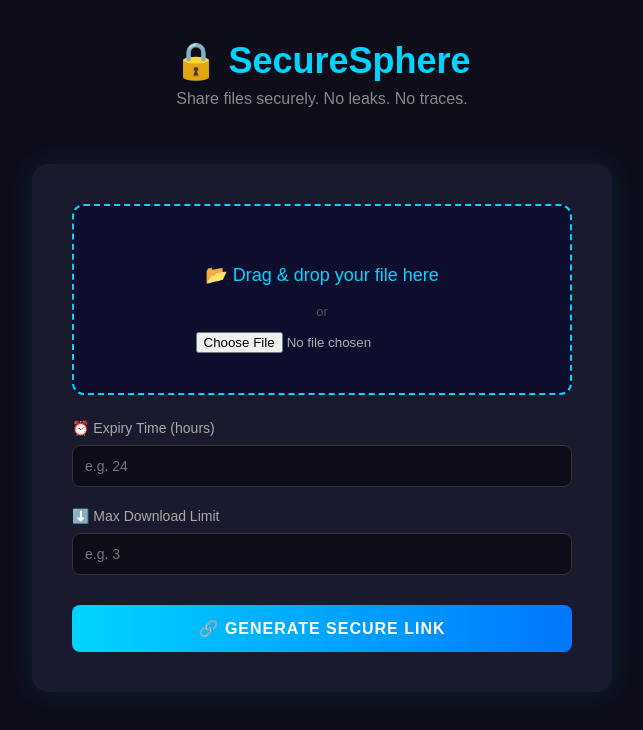
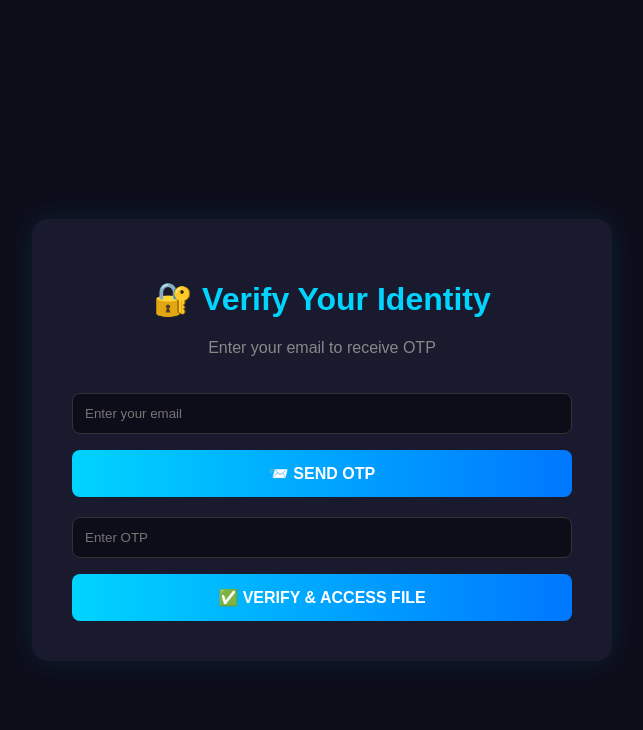
Before and after one commit to Harini-2410/securesphere-frontend, a React (Create React App) app: page /otp in a window 1280 px wide. Shown: the top 730 px of the page, without its empty margins (318-961 px from the left). Built offline with nearby package versions, Linux system fonts and the light colour scheme.

Commit message:
added OTP page with routing

```diff
--- a/src/App.js
+++ b/src/App.js
@@ -1,36 +1,33 @@
-function App() {
+import { BrowserRouter, Routes, Route } from 'react-router-dom';
+import OTPPage from './OTPPage';
+
+function UploadPage() {
   return (
     <div style={{ minHeight: "100vh", backgroundColor: "#0d0d1a", padding: "40px", fontFamily: "Arial", display: "flex", flexDirection: "column", alignItems: "center" }}>
 
-      {/* Header */}
       <div style={{ textAlign: "center", marginBottom: "40px" }}>
         <h1 style={{ color: "#00d4ff", fontSize: "36px", margin: 0 }}>🔒 SecureSphere</h1>
         <p style={{ color: "#888", marginTop: "8px" }}>Share files securely. No leaks. No traces.</p>
       </div>
 
-      {/* Card */}
       <div style={{ backgroundColor: "#1a1a2e", borderRadius: "16px", padding: "40px", width: "100%", maxWidth: "500px", boxShadow: "0 0 30px rgba(0,212,255,0.1)" }}>
 
-        {/* Upload Box */}
         <div style={{ border: "2px dashed #00d4ff", borderRadius: "12px", padding: "40px", textAlign: "center", backgroundColor: "#0d0d2e", cursor: "pointer" }}>
           <p style={{ color: "#00d4ff", fontSize: "18px" }}>📂 Drag & drop your file here</p>
           <p style={{ color: "#555", fontSize: "13px" }}>or</p>
           <input type="file" style={{ color: "#aaa" }} />
         </div>
 
-        {/* Expiry */}
         <div style={{ marginTop: "24px" }}>
           <label style={{ color: "#aaa", fontSize: "14px" }}>⏰ Expiry Time (hours)</label>
           <input type="number" placeholder="e.g. 24" style={{ width: "100%", padding: "12px", marginTop: "8px", borderRadius: "8px", border: "1px solid #333", backgroundColor: "#0d0d1a", color: "#fff", fontSize: "14px", boxSizing: "border-box" }} />
         </div>
 
-        {/* Download Limit */}
         <div style={{ marginTop: "20px" }}>
           <label style={{ color: "#aaa", fontSize: "14px" }}>⬇️ Max Download Limit</label>
           <input type="number" placeholder="e.g. 3" style={{ width: "100%", padding: "12px", marginTop: "8px", borderRadius: "8px", border: "1px solid #333", backgroundColor: "#0d0d1a", color: "#fff", fontSize: "14px", boxSizing: "border-box" }} />
         </div>
 
-        {/* Button */}
         <button style={{ marginTop: "30px", width: "100%", padding: "14px", background: "linear-gradient(90deg, #00d4ff, #0077ff)", color: "white", border: "none", borderRadius: "8px", fontSize: "16px", cursor: "pointer", fontWeight: "bold", letterSpacing: "1px" }}>
           🔗 GENERATE SECURE LINK
         </button>
@@ -40,4 +37,15 @@ function App() {
   );
 }
 
+function App() {
+  return (
+    <BrowserRouter>
+      <Routes>
+        <Route path="/" element={<UploadPage />} />
+        <Route path="/otp" element={<OTPPage />} />
+      </Routes>
+    </BrowserRouter>
+  );
+}
+
 export default App;
--- /dev/null
+++ b/src/OTPPage.js
@@ -0,0 +1,47 @@
+function OTPPage() {
+  return (
+    <div style={{ minHeight: "100vh", backgroundColor: "#0d0d1a",
+    padding: "40px", fontFamily: "Arial", display: "flex",
+    flexDirection: "column", alignItems: "center", justifyContent: "center" }}>
+
+      <div style={{ backgroundColor: "#1a1a2e", borderRadius: "16px",
+      padding: "40px", width: "100%", maxWidth: "500px",
+      boxShadow: "0 0 30px rgba(0,212,255,0.1)" }}>
+
+        <h1 style={{ color: "#00d4ff", textAlign: "center" }}>
+          🔐 Verify Your Identity
+        </h1>
+        <p style={{ color: "#888", textAlign: "center" }}>
+          Enter your email to receive OTP
+        </p>
+
+        <input type="email" placeholder="Enter your email"
+        style={{ width: "100%", padding: "12px", marginTop: "20px",
+        borderRadius: "8px", border: "1px solid #333",
+        backgroundColor: "#0d0d1a", color: "#fff", boxSizing: "border-box" }} />
+
+        <button style={{ marginTop: "16px", width: "100%", padding: "14px",
+        background: "linear-gradient(90deg, #00d4ff, #0077ff)",
+        color: "white", border: "none", borderRadius: "8px",
+        fontSize: "16px", cursor: "pointer", fontWeight: "bold" }}>
+          📨 SEND OTP
+        </button>
+
+        <input type="text" placeholder="Enter OTP"
+        style={{ width: "100%", padding: "12px", marginTop: "20px",
+        borderRadius: "8px", border: "1px solid #333",
+        backgroundColor: "#0d0d1a", color: "#fff", boxSizing: "border-box" }} />
+
+        <button style={{ marginTop: "16px", width: "100%", padding: "14px",
+        background: "linear-gradient(90deg, #00d4ff, #0077ff)",
+        color: "white", border: "none", borderRadius: "8px",
+        fontSize: "16px", cursor: "pointer", fontWeight: "bold" }}>
+          ✅ VERIFY & ACCESS FILE
+        </button>
+
+      </div>
+    </div>
+  )
+}
+
+export default OTPPage;
```
